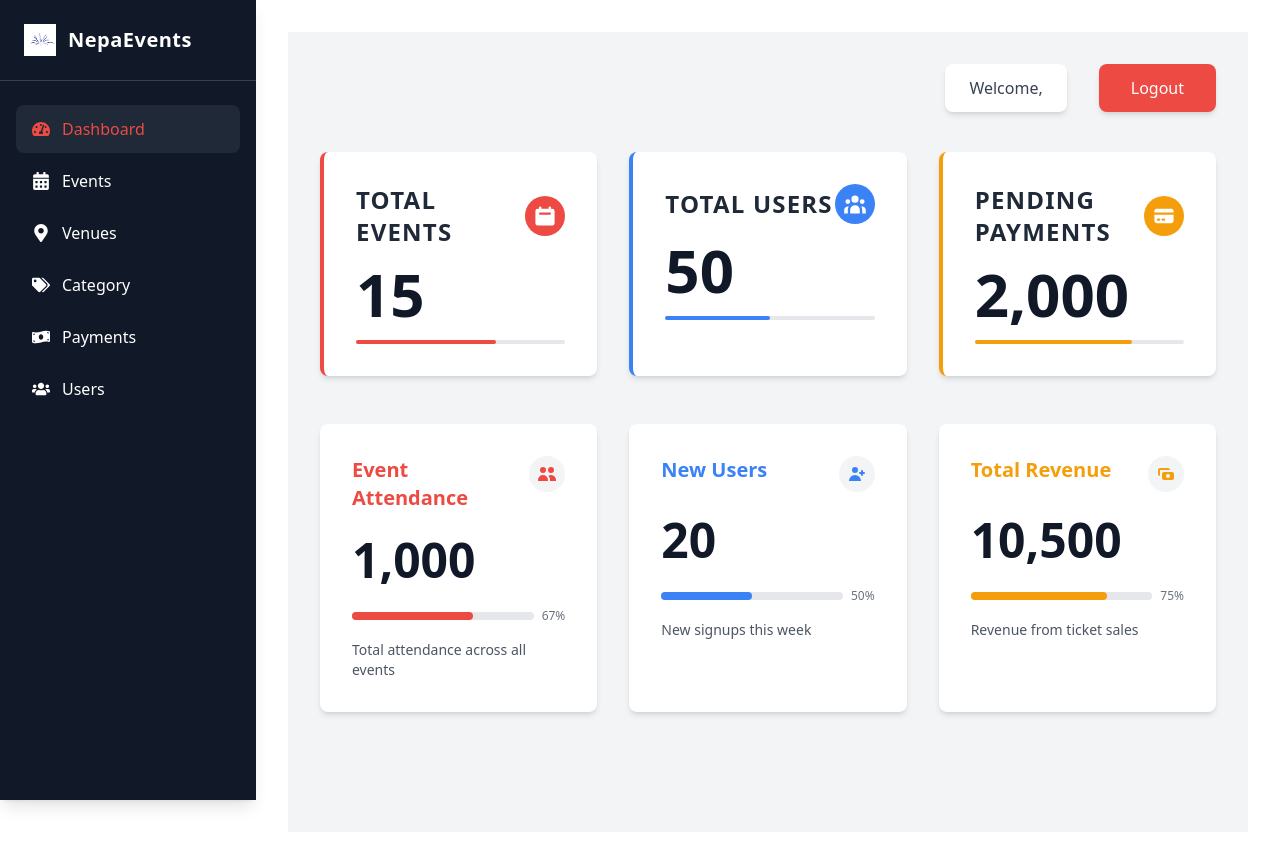
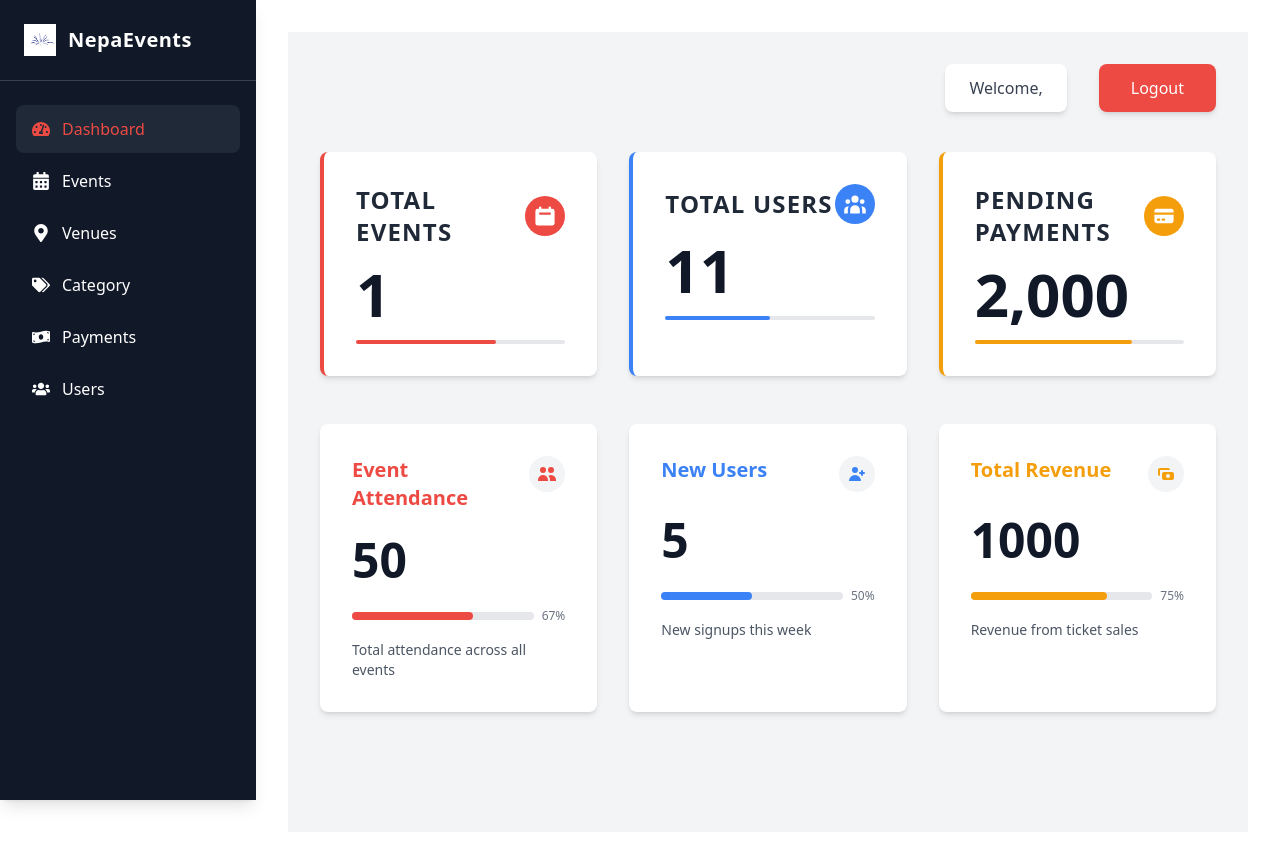
Before and after one commit to swechhyamaharjan/NepaEvents, a React (Vite) app in the folder client/: page /admin/home in a window 1280 px wide. Shown: the top 846 px of the page. Built offline with nearby package versions, Linux system fonts and the light colour scheme; sample sign-in values are in the browser's storage.

Commit message:
Updated AdminHome component

```diff
--- a/client/src/Components/Admin/AdminHome.jsx
+++ b/client/src/Components/Admin/AdminHome.jsx
@@ -36,7 +36,7 @@ const {user} = useAuth();
               </svg>
             </div>
           </div>
-          <p className="text-6xl font-bold mt-4 text-gray-900">15</p>
+          <p className="text-6xl font-bold mt-4 text-gray-900">1</p>
           <div className="mt-4 h-1 w-full bg-gray-200 rounded-full">
             <div className="h-1 w-2/3 bg-[#ED4A43] rounded-full"></div>
           </div>
@@ -52,7 +52,7 @@ const {user} = useAuth();
               </svg>
             </div>
           </div>
-          <p className="text-6xl font-bold mt-4 text-gray-900">50</p>
+          <p className="text-6xl font-bold mt-4 text-gray-900">11</p>
           <div className="mt-4 h-1 w-full bg-gray-200 rounded-full">
             <div className="h-1 w-1/2 bg-blue-500 rounded-full"></div>
           </div>
@@ -88,7 +88,7 @@ const {user} = useAuth();
               </svg>
             </div>
           </div>
-          <p className="text-5xl font-bold text-gray-900 mt-6">1,000</p>
+          <p className="text-5xl font-bold text-gray-900 mt-6">50</p>
           <div className="mt-6 flex items-center space-x-2">
             <div className="h-2 w-full bg-gray-200 rounded-full">
               <div className="h-2 w-2/3 bg-[#ED4A43] rounded-full"></div>
@@ -108,7 +108,7 @@ const {user} = useAuth();
               </svg>
             </div>
           </div>
-          <p className="text-5xl font-bold text-gray-900 mt-6">20</p>
+          <p className="text-5xl font-bold text-gray-900 mt-6">5</p>
           <div className="mt-6 flex items-center space-x-2">
             <div className="h-2 w-full bg-gray-200 rounded-full">
               <div className="h-2 w-1/2 bg-blue-500 rounded-full"></div>
@@ -128,7 +128,7 @@ const {user} = useAuth();
               </svg>
             </div>
           </div>
-          <p className="text-5xl font-bold text-gray-900 mt-6">10,500</p>
+          <p className="text-5xl font-bold text-gray-900 mt-6">1000</p>
           <div className="mt-6 flex items-center space-x-2">
             <div className="h-2 w-full bg-gray-200 rounded-full">
               <div className="h-2 w-3/4 bg-amber-500 rounded-full"></div>
```
Also changed, not shown: 1 other file (tests, documents, lock files or other folders).
